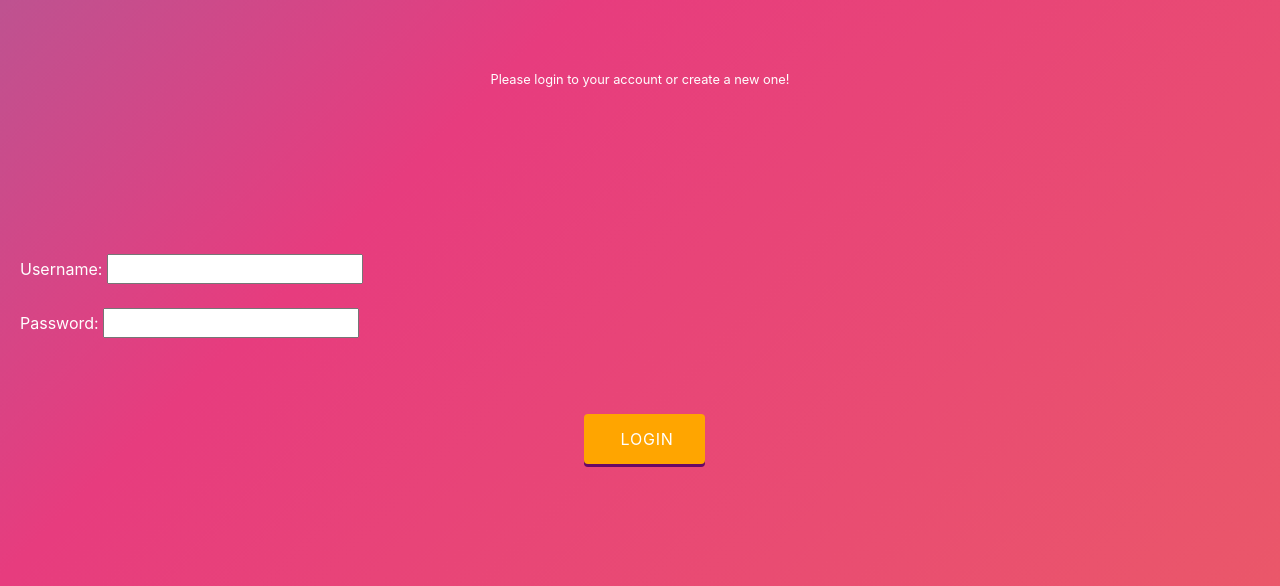
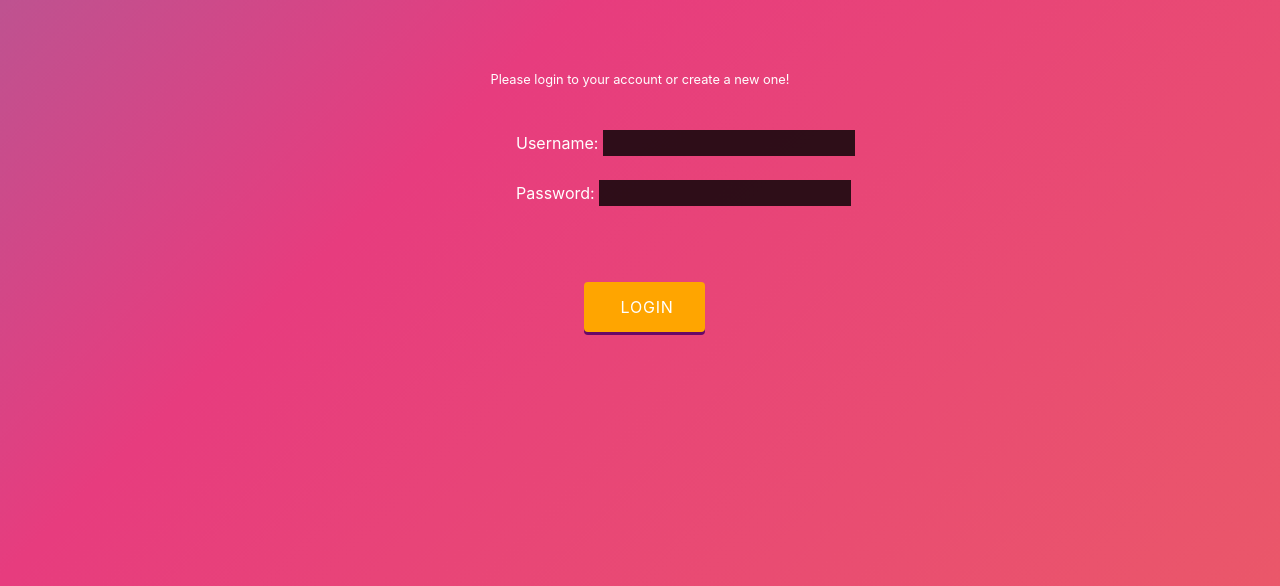
Before and after one commit to akshitamathur/hackdat2017, a plain HTML site: page login.html in a window 1280 px wide. Shown: the part 214-800 px from the top of the page. Drawn offline with Linux system fonts and the light colour scheme; a web font is replaced by a local one.

Commit message:
Commit 2

```diff
--- a/css/main.css
+++ b/css/main.css
@@ -71,6 +71,7 @@ h1
     vertical-align: middle;
     margin-right: 120px;
     margin-left: 120px;
+    margin-top: 0%;
     font-size: 80%;
     color: white;
 }
@@ -78,10 +79,15 @@ h1
 .inputs
 {
 	width: 100%;
-	/*height: 50%;
-	margin-top: 15%;*/
-	margin-top: 10%;
-	margin-left: 0%;
+	margin-top: 0%;
+	margin-left: 40%;
+	color: white;
+}
+input
+{
+	background-color: rgba(0,0,0,0.8);
+	color: #FFF;
+	border: none;
 }
 .buttons
 {
```
